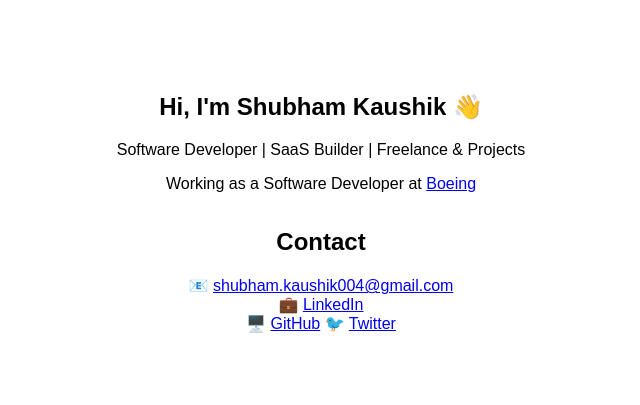
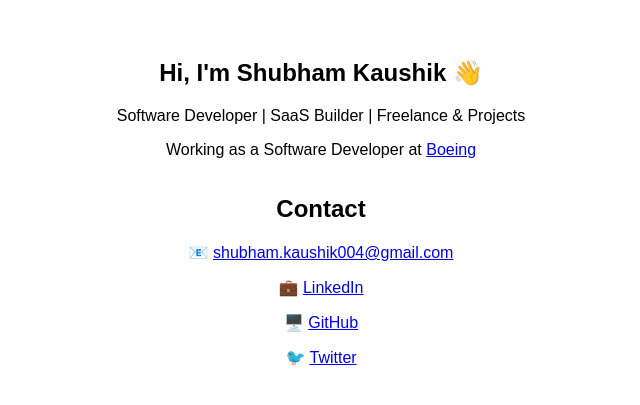
Before and after one commit to skyrabbit4/Shubham-Kaushik-Site, an Angular app: page / in a window 1280 px wide. Shown: the part 197-602 px from the top of the page, without its empty margins (319-959 px from the left). Built offline with nearby package versions, Linux system fonts and the light colour scheme.

Commit message:
added diff paras for all contacts

```diff
--- a/src/app/app.component.html
+++ b/src/app/app.component.html
@@ -6,11 +6,9 @@
   </section>
   <section class="contact">
     <h2>Contact</h2>
-    <p>
-      📧 <a href="mailto:shubham.kaushik004&#64;gmail.com">shubham.kaushik004&#64;gmail.com</a><br />
-      💼 <a href="https://www.linkedin.com/in/shubham-kaushik-0040a599/" target="_blank">LinkedIn</a><br />
-      🖥️ <a href="https://github.com/skyrabbit4" target="_blank">GitHub</a>
-      🐦 <a href="https://twitter.com/skyrabbit4" target="_blank">Twitter</a>
-    </p>
+    <p>📧 <a href="mailto:shubham.kaushik004&#64;gmail.com">shubham.kaushik004&#64;gmail.com</a></p>
+    <p>💼 <a href="https://www.linkedin.com/in/shubham-kaushik-0040a599/" target="_blank">LinkedIn</a></p>
+    <p>🖥️ <a href="https://github.com/skyrabbit4" target="_blank">GitHub</a></p>
+    <p>🐦 <a href="https://twitter.com/skyrabbit4" target="_blank">Twitter</a></p>
   </section>
 </main>
```
